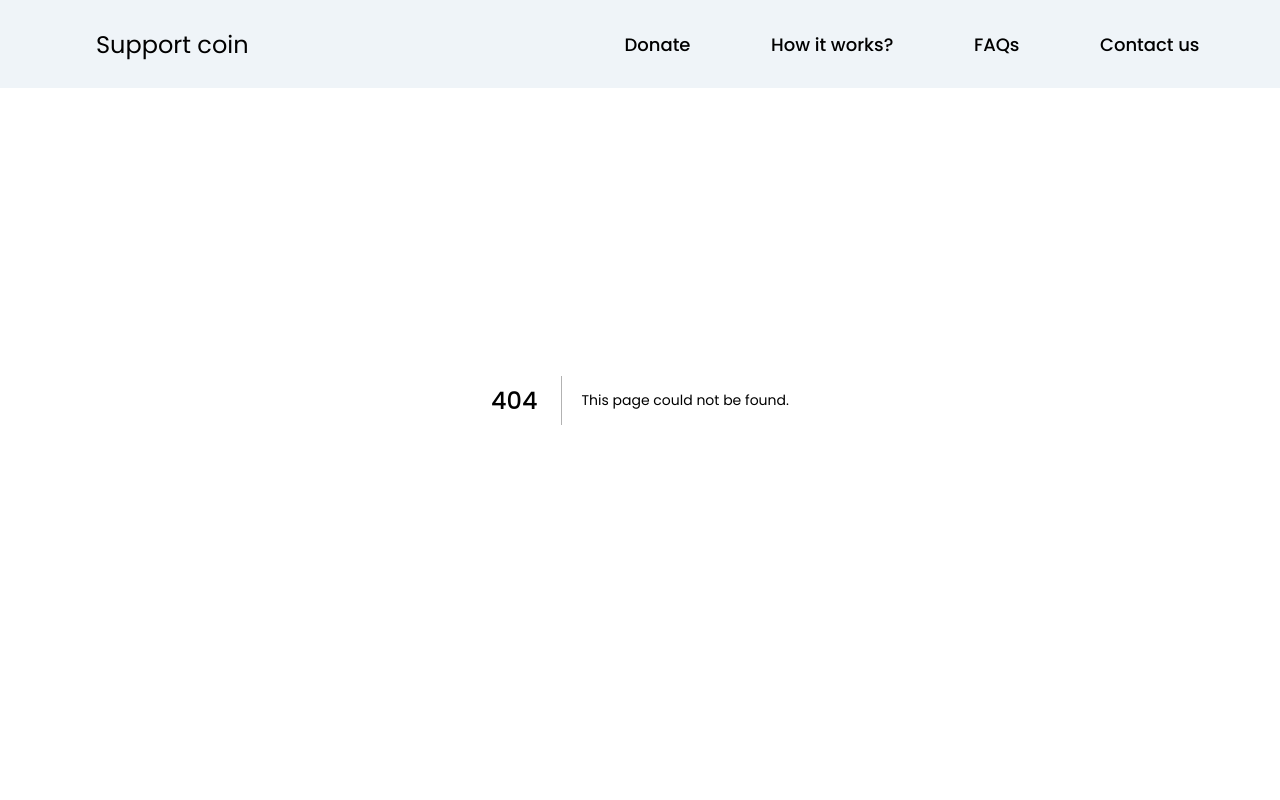
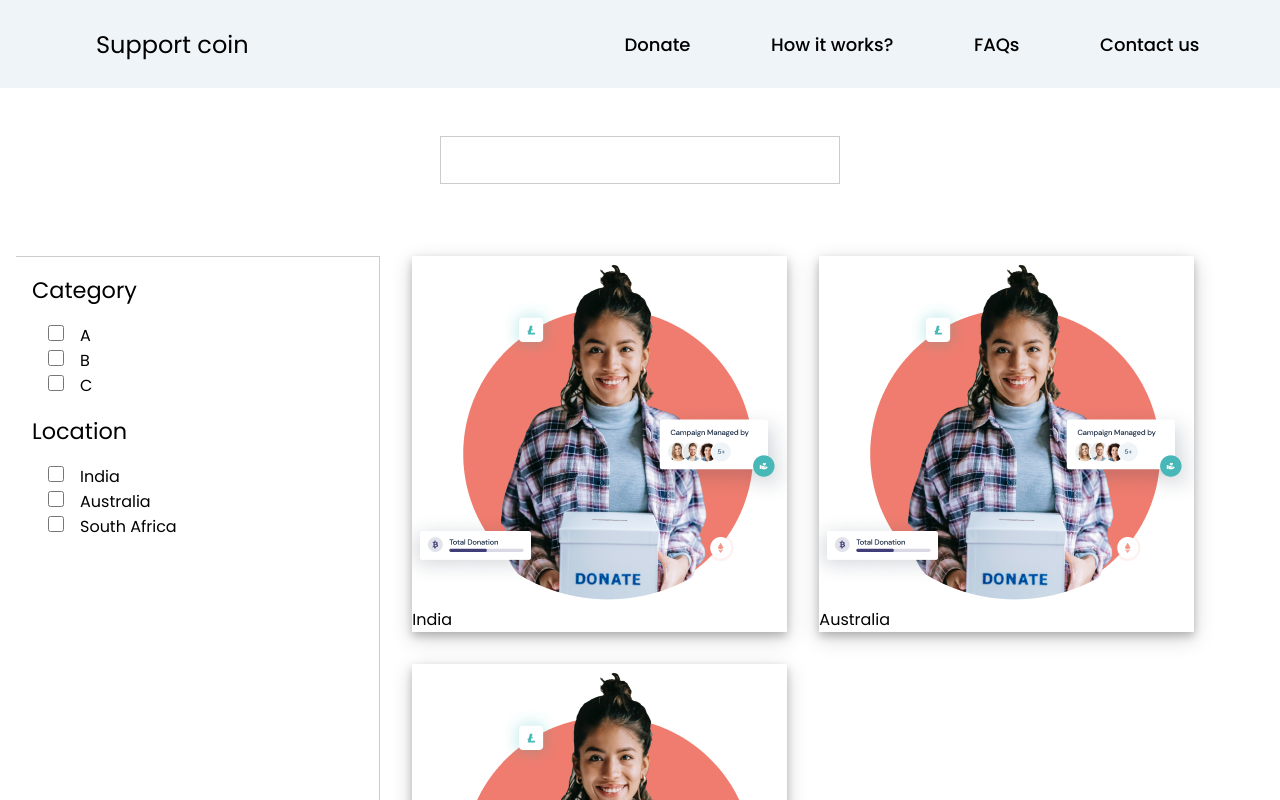
Before and after one commit to mkdsrt10/Internship, a Next.js app: page /NGO/searchNgo in a window 1280 px wide. Before the commit this address had no page. Shown: the top 800 px of the page. Built offline with nearby package versions, Linux system fonts and the light colour scheme; a web font is replaced by a local one; what aws-amplify would draw is missing.

Commit message:
Ngo Search partially done

```diff
--- /dev/null
+++ b/pages/NGO/searchNgo.js
@@ -0,0 +1,113 @@
+import { TagFaces } from "@material-ui/icons";
+import { useEffect } from "react";
+import { useState } from "react";
+import styles from "../../styles/SearchNgo.module.css";
+const SearchNgo = () => {
+  const [tag, setTag] = useState([""]);
+  const [ngoList, setNgoList] = useState([
+    { category: "India", location: "India" },
+    { category: "Australia", location: "Australia" },
+    { category: "India", location: "India" },
+  ]);
+  const [ngoFilterList, setNgoFilterList] = useState([]);
+  const [locations, setlocations] = useState([
+    "India",
+    "Australia",
+    "South Africa",
+  ]);
+  const [categorys, setCategorys] = useState([
+    "A",
+    "B",
+    "C",
+  ]);
+  const onChangeListner = (e) => {
+    console.log(tag);
+    var flag = 0;
+    for (var i = 0; i < tag.length; i++) {
+      if (tag[i] == e.target.value) {
+        flag = 1;
+        break;
+      }
+    }
+
+    if (flag == 0) {
+      setTag([...tag, e.target.value]);
+    } else {
+      setTag(tag.filter((t) => t !== e.target.value));
+      console.log(tag);
+    }
+  };
+  useEffect(() => {
+    if (tag.length > 0 && tag[0] == "" && tag.length > 1) {
+      setNgoFilterList(
+        ngoList.filter((ngo) => {
+          for (var i = 0; i < tag.length; i++) {
+            if (tag[i] === ngo.location || tag[i] === ngo.category) return true;
+          }
+          return false;
+        })
+      );
+      console.log(ngoFilterList);
+    } else {
+      console.log();
+      setNgoFilterList(ngoList);
+    }
+  }, [tag]);
+  return (
+    <div className={styles.main_conatiner}>
+      <div className={styles.search_bar}>
+        <input type="text" onChange={(e) => {}} />
+      </div>
+      <div className={styles.search_container}>
+        <div className={styles.filter}>
+          <span>Category</span>
+          <div className={styles.category}>
+            {categorys.map((c, index) => {
+              return (
+                <div key={index}>
+                  <label>
+                    <input
+                      value={c}
+                      type="checkbox"
+                      onChange={onChangeListner}
+                    />
+                    <span>{c}</span>
+                  </label>
+                </div>
+              );
+            })}
+          </div>
+          <span>Location</span>
+          <div className={styles.location}>
+            {locations.map((l, index) => {
+              return (
+                <div key={index}>
+                  <label>
+                    <input
+                      value={l}
+                      type="checkbox"
+                      onChange={onChangeListner}
+                    />
+                    <span>{l}</span>
+                  </label>
+                </div>
+              );
+            })}
+          </div>
+        </div>
+        <div className={styles.search_result_container}>
+          {ngoFilterList.map((ngo) => {
+            return (
+              <div className={styles.ngo_grid}>
+                <img src="/girl_mobile.png" />
+                <div>{ngo.location}</div>
+              </div>
+            );
+          })}
+        </div>
+      </div>
+    </div>
+  );
+};
+
+export default SearchNgo;
--- /dev/null
+++ b/styles/SearchNgo.module.css
@@ -0,0 +1,65 @@
+.main_conatiner {
+  display: flex;
+  flex-direction: column;
+  margin-top: 5rem;
+}
+.search_bar {
+  height: 10rem;
+  width: 100%;
+  display: flex;
+  flex-direction: column;
+  justify-content: center;
+  align-items: center;
+}
+.search_bar input {
+  height: 3rem;
+  width: 25rem;
+  padding: 0.3rem;
+  font-size: 1.2rem;
+  outline: none;
+  border: 1px solid #ccc;
+}
+.search_container {
+  display: flex;
+  flex-direction: row;
+}
+.filter {
+  display: flex;
+  flex-direction: column;
+  flex: 1.5;
+  margin: 1rem;
+  border: 1px solid #ccc;
+  border-left: none;
+  padding: 1rem;
+}
+.filter span {
+  font-size: 1.4rem;
+}
+.category,
+.location {
+  display: flex;
+  flex-direction: column;
+  margin: 1rem;
+}
+.location {
+}
+.category input,
+.location input {
+  width: 1rem;
+  height: 1rem;
+}
+.category span,
+.location span {
+  font-size: 1rem;
+  cursor: pointer;
+  margin-left: 1rem;
+}
+.search_result_container {
+  flex: 4;
+  display: flex;
+  flex-wrap: wrap;
+}
+.ngo_grid{
+box-shadow: 0 4px 8px 0 rgba(0, 0, 0, 0.2), 0 6px 20px 0 rgba(0, 0, 0, 0.19);
+margin: 1rem;
+}
```
Also changed, not shown: components/SocialSignUp.js (+9 -4 lines).
